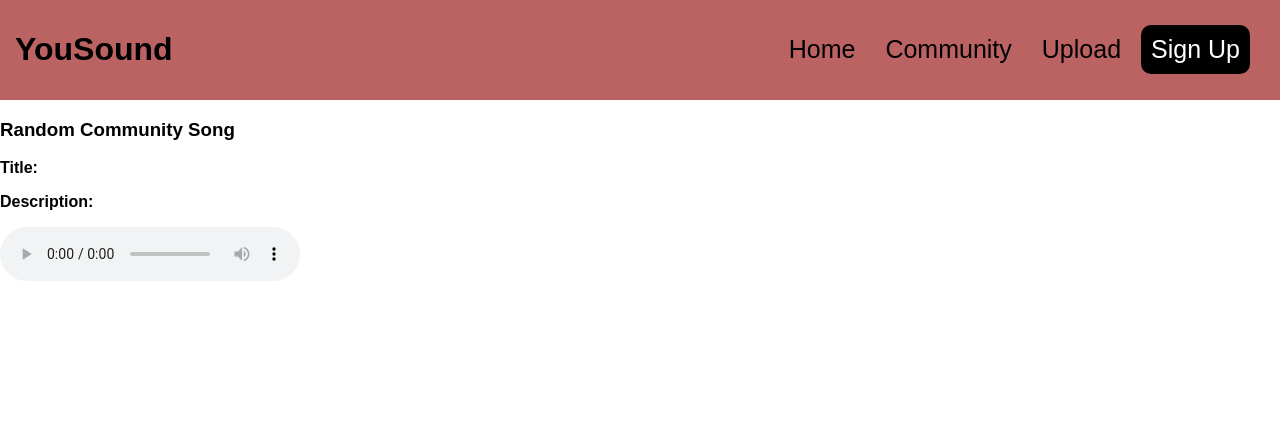
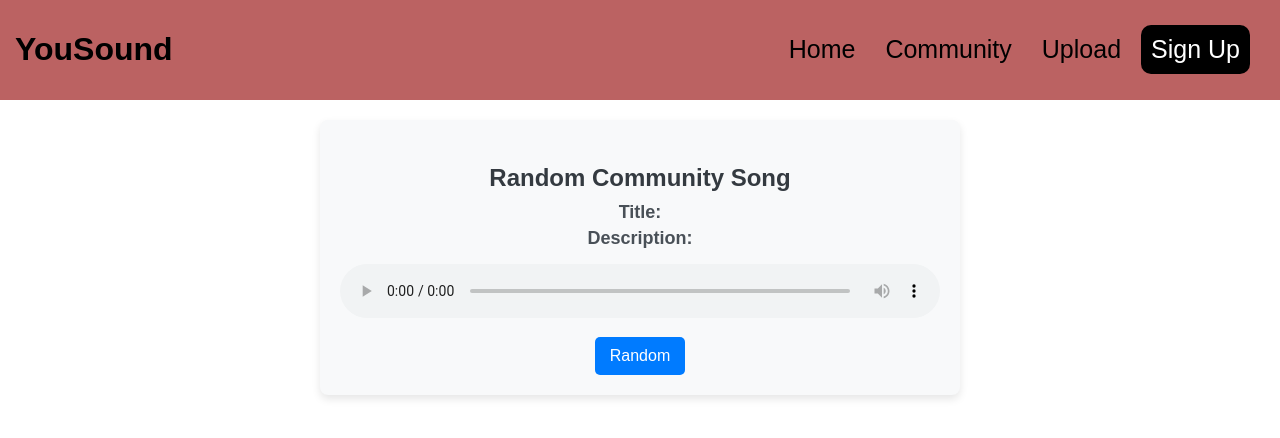
Before and after one commit to pehilbert/yousound, a React (Create React App) app in the folder frontend/: page /community in a window 1280 px wide. Shown: the top 438 px of the page. Built offline with nearby package versions, Linux system fonts and the light colour scheme; no server answers.

Commit message:
added some css to community page

```diff
--- a/frontend/src/community_page/Community.css
+++ b/frontend/src/community_page/Community.css
@@ -0,0 +1,43 @@
+.community {
+    background-color: #f8f9fa;
+    border-radius: 8px;
+    padding: 20px;
+    max-width: 600px;
+    margin: 20px auto;
+    box-shadow: 0 4px 8px rgba(0, 0, 0, 0.1);
+    text-align: center;
+}
+
+h3 {
+    font-size: 24px;
+    margin-bottom: 10px;
+    color: #343a40;
+}
+
+p {
+    font-size: 18px;
+    margin: 5px 0;
+
+    color: #495057;
+}
+
+audio {
+    width: 100%;
+    margin-top: 10px;
+}
+
+button {
+    background-color: #007bff;
+    color: white;
+    border: none;
+    border-radius: 5px;
+    padding: 10px 15px;
+    cursor: pointer;
+    font-size: 16px;
+    margin-top: 15px;
+    transition: background-color 0.3s;
+}
+
+button:hover {
+    background-color: #0056b3;
+}
--- a/frontend/src/community_page/Community.js
+++ b/frontend/src/community_page/Community.js
@@ -6,6 +6,7 @@ function Community() {
 
     const ENDPOINT = process.env.REACT_APP_API_ENDPOINT;
     const audioSrc = ENDPOINT + `/api/songs/random`;
+
 
     const [songTitle, setSongTitle] = useState('');
     const [songDescription, setSongDescription] = useState('');
@@ -22,10 +23,15 @@ function Community() {
             });
     }, [audioSrc]);
 
-    console.log(songTitle);
+    function getRandom()
+    {
+        window.location.reload()
+    }
+
+    //console.log(songTitle);
 
     return (
-        <div>
+        <div className = "community">
             <h3>Random Community Song</h3>
             <p><strong>Title:</strong> {songTitle}</p>
             <p><strong>Description:</strong> {songDescription}</p>
@@ -33,6 +39,7 @@ function Community() {
                 <source src={audioSrc} type="audio/mpeg" />
                 Your browser does not support the audio element.
             </audio>
+            <button onClick={getRandom}>Random</button>
         </div>
     );
 
```
Also changed, not shown: 1 other file (tests, documents, lock files or other folders).
